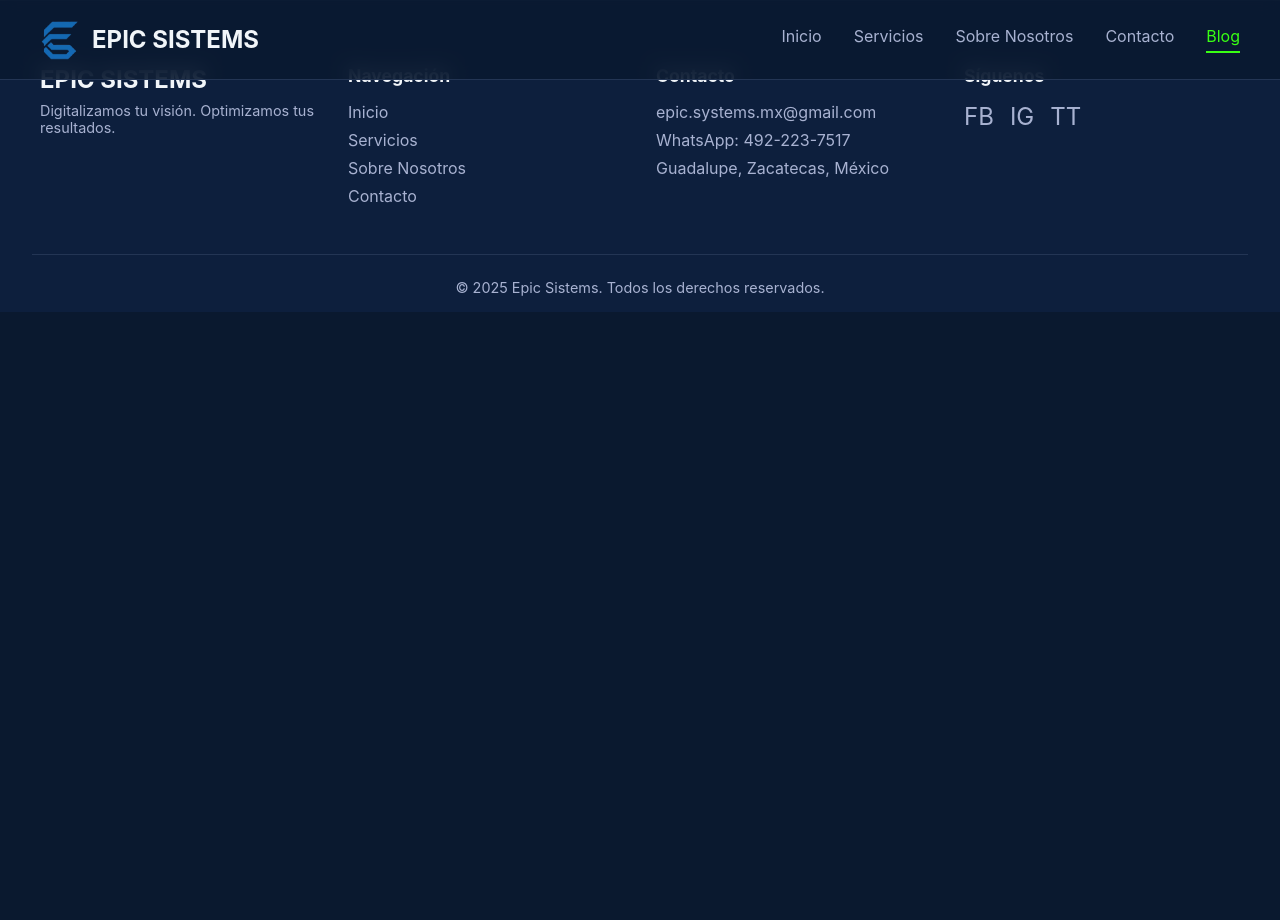
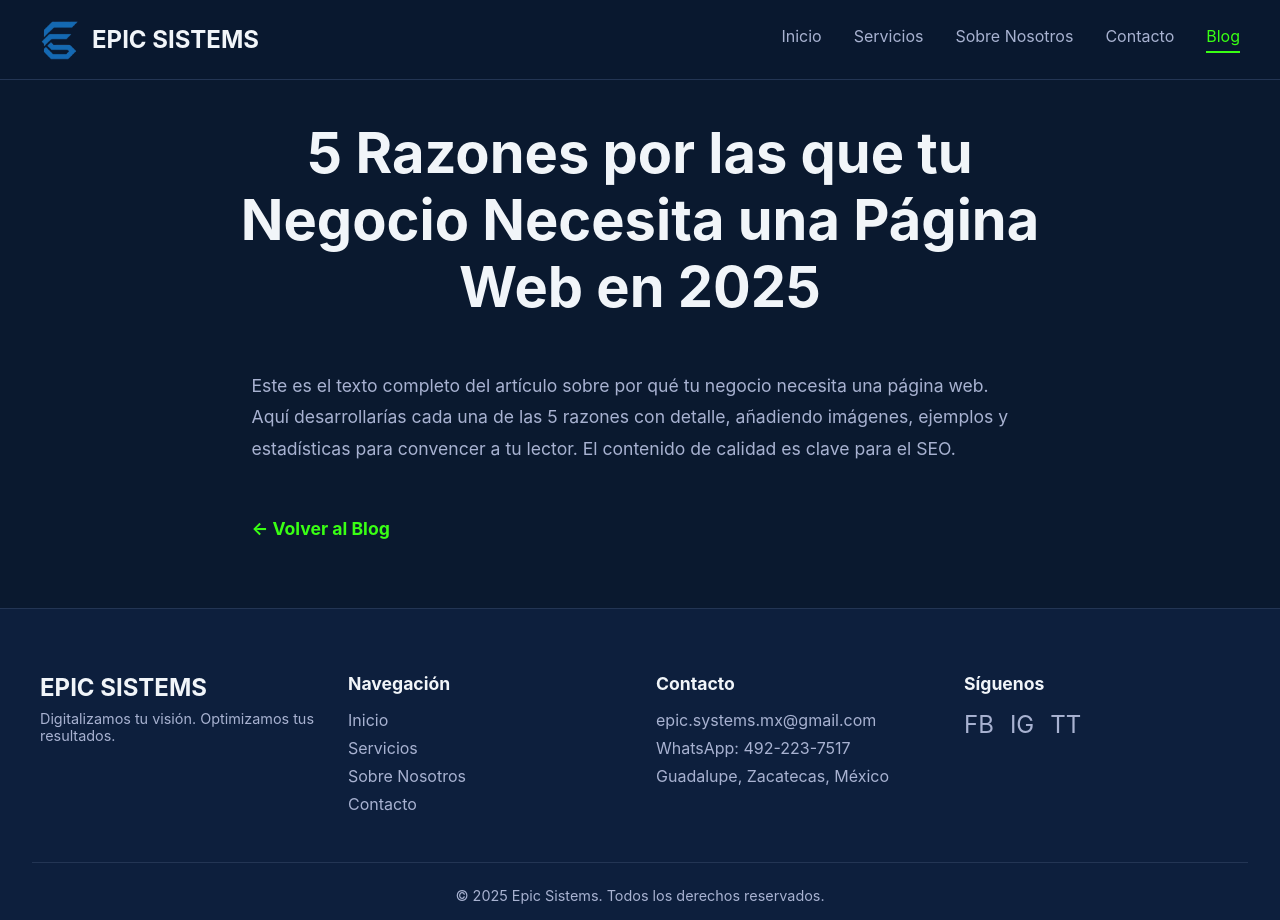
Before and after one commit to EmmaING-UAZ/EpicSistems, a React (Vite) app: page /blog/por-que-tu-negocio-necesita-una-web in a window 1280 px wide. Before the commit the page ends 800 px from the top, so only its background shows below. Built offline with nearby package versions, Linux system fonts and the light colour scheme; the HTML template or start-up script is replaced by a standard one.

Commit message:
upsate de archivos de blog

```diff
--- a/src/App.jsx
+++ b/src/App.jsx
@@ -7,6 +7,7 @@ import ServicesPage from './pages/ServicesPage';
 import AboutPage from './pages/AboutPage';
 import ContactPage from './pages/ContactPage';
 import BlogPage from './pages/BlogPage';
+import SinglePostPage from './pages/SinglePostPage'; // 1. Importa la nueva página
 
 // Components
 import Footer from './components/Footer';
@@ -24,6 +25,7 @@ function App() {
           <Route path="/sobre-nosotros" element={<AboutPage />} />
           <Route path="/contacto" element={<ContactPage />} />
           <Route path="/blog" element={<BlogPage />} />
+          <Route path="/blog/:slug" element={<SinglePostPage />} /> {/* 2. Añade la ruta dinámica */}
         </Routes>
         <Footer />
       </div>
--- /dev/null
+++ b/src/pages/SinglePostPage.jsx
@@ -0,0 +1,59 @@
+import React from 'react';
+import styles from './SinglePostPage.module.css';
+import { useParams, Link } from 'react-router-dom';
+import { motion } from 'framer-motion';
+
+// Para este ejemplo, importaremos los mismos datos que usamos en BlogPage.
+// En un blog real, esto vendría de una base de datos o un CMS.
+const mockPosts = [
+    {
+        slug: 'por-que-tu-negocio-necesita-una-web',
+        title: '5 Razones por las que tu Negocio Necesita una Página Web en 2025',
+        excerpt: 'Descubre cómo una presencia online sólida puede transformar tu alcance, credibilidad y ventas...',
+        content: 'Este es el texto completo del artículo sobre por qué tu negocio necesita una página web. Aquí desarrollarías cada una de las 5 razones con detalle, añadiendo imágenes, ejemplos y estadísticas para convencer a tu lector. El contenido de calidad es clave para el SEO.'
+    },
+    {
+        slug: 'redes-sociales-vs-web',
+        title: 'Redes Sociales vs. Página Web: ¿Cuál es Mejor para tu Negocio?',
+        excerpt: 'Analizamos las ventajas y desventajas de cada plataforma...',
+        content: 'Aquí explicarías la diferencia fundamental: en redes sociales, alquilas un espacio. En tu propia web, eres el dueño de la propiedad. Desarrollarías esta idea mostrando cómo un sitio web centraliza tu marca y te da control total sobre tu mensaje y la relación con tus clientes.'
+    },
+    {
+        slug: 'una-web-que-trabaja-24-7',
+        title: 'Tu Mejor Empleado: Cómo una Web Trabaja para ti 24/7',
+        excerpt: 'Una página web no duerme. Aprende cómo automatiza la captación de clientes...',
+        content: 'Este artículo detallaría cómo una página web funciona como un recepcionista, un vendedor y un agente de soporte, todo al mismo tiempo. Explicarías cómo un buen formulario de contacto, una sección de FAQ y un portafolio bien presentado califican a los clientes y te ahorran tiempo.'
+    },
+];
+
+const SinglePostPage = () => {
+    // Este hook lee el ':slug' de la URL (ej: 'por-que-tu-negocio-necesita-una-web')
+    const { slug } = useParams();
+
+    // Buscamos el post correcto en nuestros datos de ejemplo
+    const post = mockPosts.find((p) => p.slug === slug);
+
+    if (!post) {
+        return <div>Artículo no encontrado</div>;
+    }
+
+    return (
+        <motion.div
+            className={styles.postContainer}
+            initial={{ opacity: 0 }}
+            animate={{ opacity: 1 }}
+            exit={{ opacity: 0 }}
+            transition={{ duration: 0.5 }}
+        >
+            <header className={styles.postHeader}>
+                <h1>{post.title}</h1>
+            </header>
+            <div className={styles.postContent}>
+                <p>{post.content}</p>
+                <Link to="/blog" className={styles.backLink}>← Volver al Blog</Link>
+            </div>
+        </motion.div>
+    );
+};
+
+export default SinglePostPage;
--- /dev/null
+++ b/src/pages/SinglePostPage.module.css
@@ -0,0 +1,30 @@
+.postContainer {
+    padding: 120px 2rem 4rem; /* Padding superior para compensar el Header fijo */
+}
+
+.postHeader {
+    max-width: 80ch; /* Limita el ancho para mejor legibilidad */
+    margin: 0 auto 3rem;
+    text-align: center;
+}
+
+.postHeader h1 {
+    font-size: clamp(2rem, 5vw, 3.5rem);
+    line-height: 1.2;
+}
+
+.postContent {
+    max-width: 70ch; /* Ancho de columna ideal para lectura */
+    margin: 0 auto;
+    font-size: 1.1rem;
+    line-height: 1.8;
+    color: var(--gris-texto);
+}
+
+.backLink {
+    display: inline-block;
+    margin-top: 3rem;
+    color: var(--acento-verde);
+    text-decoration: none;
+    font-weight: 700;
+}
```
